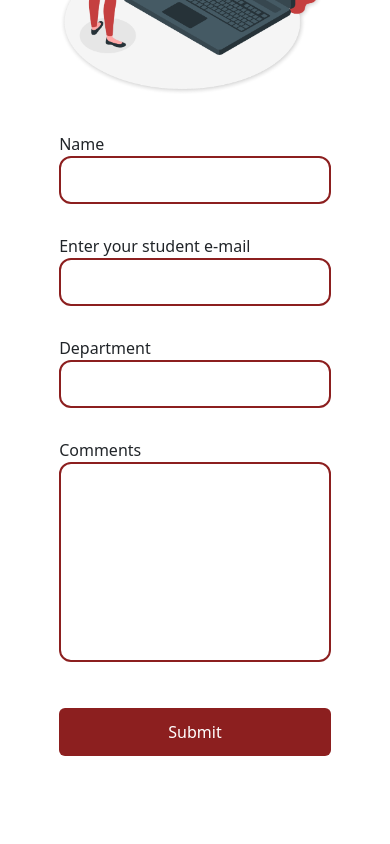
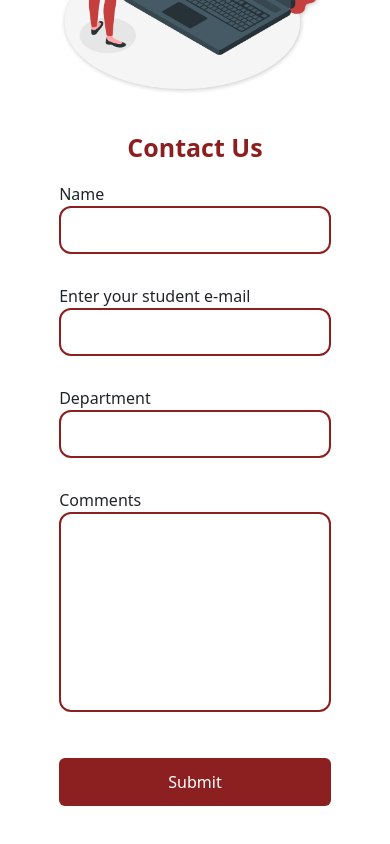
Before and after one commit to InguCell/VotingWebApp, a React (Create React App) app: page /contact in a window 390 px wide. Shown: the part 788-1632 px from the top of the page. Built offline with nearby package versions, Linux system fonts and the light colour scheme.

Commit message:
adding header to the contact form

```diff
--- a/src/components/contact-page/contact.css
+++ b/src/components/contact-page/contact.css
@@ -6,6 +6,15 @@
     text-align: center;
     font-weight: 400;
     font-size: 1.4rem;
+}
+.contact_us{
+    text-transform: capitalize;
+    font-size: 30px;
+    color: rgb(140,31,31);
+    display: none;
+    font-weight:700;
+    text-align: center;
+    margin-bottom: 20px;
 }
 
 .header h1{
@@ -87,6 +96,9 @@ input[type="textarea"]:focus, #name:focus, #mail:focus, #dept:focus{
         position: relative;
         top: -20px;
     }
+    .contact_us{
+        display: block;
+    }
 }
 
 @media (max-width:991px) {
@@ -145,6 +157,9 @@ input[type="textarea"]:focus, #name:focus, #mail:focus, #dept:focus{
     .header h1{
         font-size: 2.0rem;
     }
+    .contact_us{
+        font-size: 25px;
+    }
 }
 
 @media (max-width:412px){
@@ -164,4 +179,7 @@ input[type="textarea"]:focus, #name:focus, #mail:focus, #dept:focus{
         width: 100%;
         top: -30px;
     }
+    .contact_us{
+        font-size: 21px;
+    }
 }
--- a/src/components/contact-page/contact.js
+++ b/src/components/contact-page/contact.js
@@ -6,6 +6,7 @@ import active from "./active.png"
 export default function Contact(){
     const form_Main=
     <Form>
+            <h4 class="contact_us">contact us</h4>
             <Form.Group className="mb-3">
                 <Form.Label className="mb-0">Name</Form.Label>
                 <Form.Control id="name" type="text" required/>
```
Also changed, not shown: 1 other file (tests, documents, lock files or other folders).
